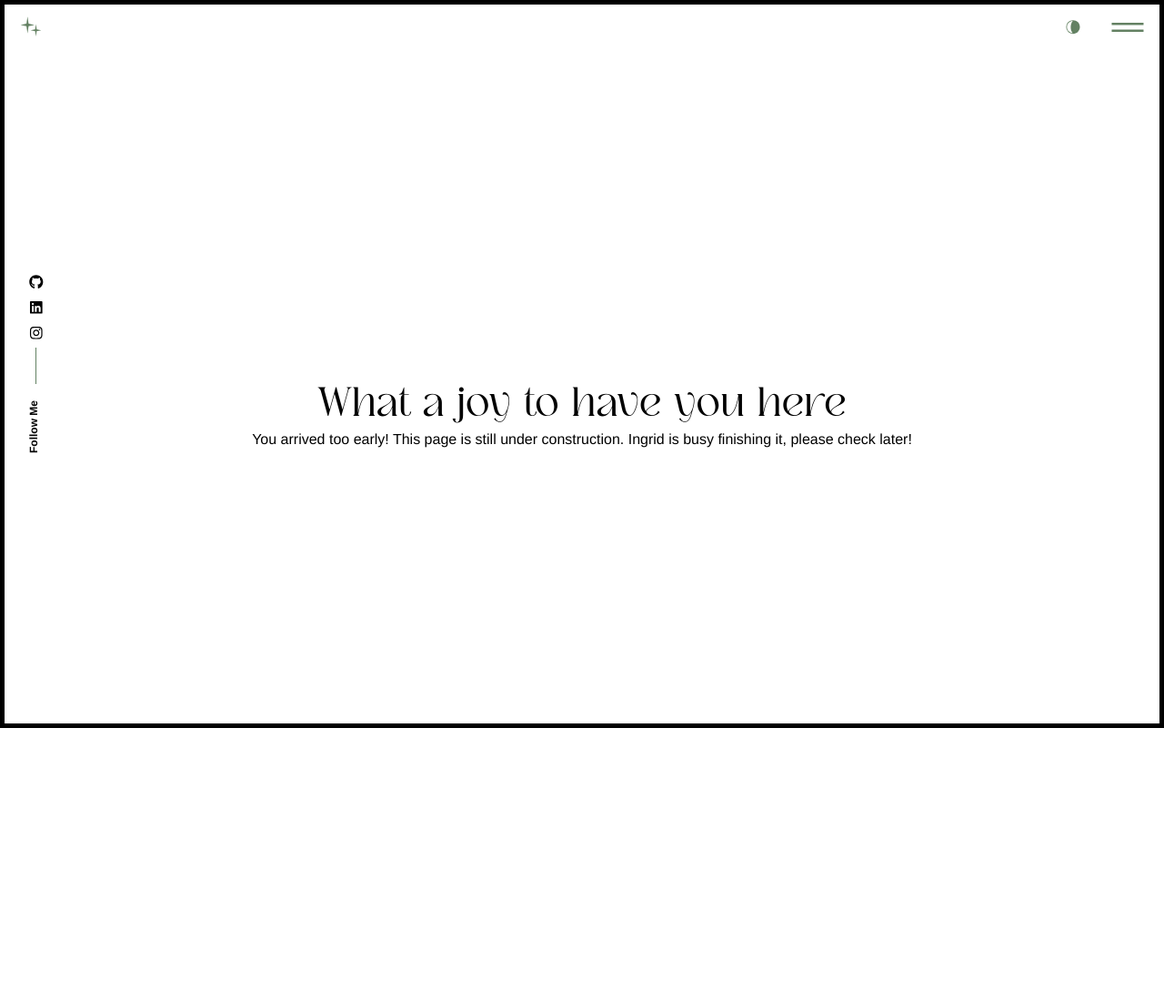
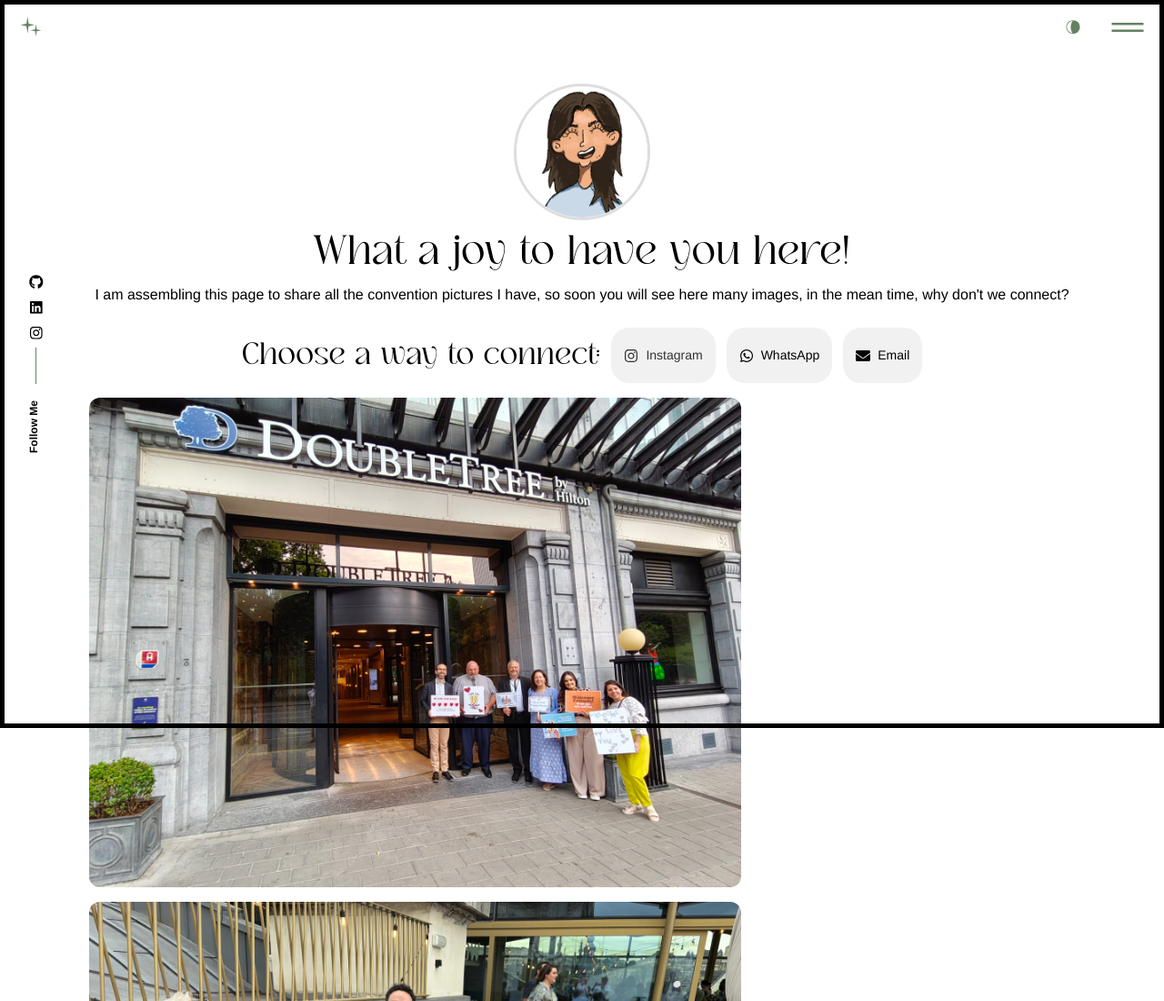
Before and after one commit to ingridbgr/portfolioWebsite, a React app: page /bestlifeever in a window 1280 px wide. Shown: the top 1100 px of the page at 91% size. Before the commit the page ends 860 px from the top, so only its background shows below. Built offline with nearby package versions, Linux system fonts and the light colour scheme; some packages are replaced by stand-ins of ours; a web font is replaced by a local one.

Commit message:
fixed ble page

```diff
--- a/package.json
+++ b/package.json
@@ -11,6 +11,7 @@
         "react-dom": "^18.2.0",
         "react-helmet-async": "^1.0.7",
         "react-icons": "^4.1.0",
+        "react-photo-album": "^3.1.0",
         "react-router-dom": "^6.6.2",
         "react-scripts": "^5.0.1",
         "react-transition-group": "^4.4.2",
--- a/src/content_option.js
+++ b/src/content_option.js
@@ -142,7 +142,7 @@ const dataportfolio = [
 ];
 
 const contactConfig = {
-    YOUR_EMAIL: "ingridbgr@outlook.com",
+    YOUR_EMAIL: "ingridguntendorfer@gmail.com",
     YOUR_FONE: "(+32) 466 39 40 15",
     description: "If you want to hire me or get more information about my work feel free to send me a message :)",
     // YOUR_SERVICE_ID: "service_id",
@@ -153,19 +153,25 @@ const contactConfig = {
 const connectData = {
     title: "Hi again!",
     subtitle: " what brings you here today? ",
-    button1title: "I want to hire your services - Illustration, social media",
-    button1link: "https://notingrid.com/",
+    button1title: "I met you at the Ghent Special Convention",
+    button1link: "https://www.ingridguntendorfer.com/bestlifeever",
+
      button2title: "I want to see your website",
     button2link: "https://www.ingridguntendorfer.com/",
-     button3title: "I met you at the Ghent Special Convention",
-    button3link: "https://www.ingridguntendorfer.com/bestlifeever",
+    button3title: "I want to hire your services - Illustration, social media",
+    button3link: "https://notingrid.com/",
      button4title: "I am just curious",
     button4link: "https://www.ingridguntendorfer.com/contact/",
 };
 
 const bestLifeEver = {
-    title: "What a joy to have you here",
-    description: "You arrived too early! This page is still under construction. Ingrid is busy finishing it, please check later!"
+    title: "What a joy to have you here!",
+    description: "I am assembling this page to share all the convention pictures I have, so soon you will see here many images, in the mean time, why don't we connect?",
+    instagraminvite: "Choose a way to connect:",
+    whatsapp: 'https://wa.me/32466394915',
+  email: 'mailto:ingridguntendorfer@gmail.com',
+  instagram:'https://www.instagram.com/ingridissima',
+
 }
 
 const socialprofils = {
--- a/src/pages/ble/index.js
+++ b/src/pages/ble/index.js
@@ -1,9 +1,13 @@
 
 import "./style.css";
-import { bestLifeEver } from "../../content_option";
+import React from "react";
+import { bestLifeEver, socialprofils } from "../../content_option";
 import { Container } from "react-bootstrap";
-
-
+import ble1 from '../../assets/images/ble_1.jpeg';
+import ble2 from '../../assets/images/ble_2.jpeg';
+import ble3 from '../../assets/images/ble3.jpg';
+import me from '../../assets/images/medrawing.png';
+import { FaInstagram, FaWhatsapp, FaEnvelope } from 'react-icons/fa';
 
 export const BestLifeEver = () => {
     return (
@@ -11,10 +15,44 @@ export const BestLifeEver = () => {
         <Container>
             <div class="center-container">
 
+                <div className="profile-container">
+  <img src={me} alt="Profile" className="profile-image" />
+</div>
+
                 <h2> {bestLifeEver.title}</h2>
 
                 <div class="center-column" >{bestLifeEver.description}  </div>
+                <div className="social-buttons">
+
+                    <h4> {bestLifeEver.instagraminvite}</h4>
+                    <a href={socialprofils.instagram} target="_blank" rel="noopener noreferrer">
+                        <FaInstagram />
+                        <span>Instagram</span>
+                    </a>
+                    <a href={socialprofils.whatsapp} target="_blank" rel="noopener noreferrer">
+                        <FaWhatsapp />
+                        <span>WhatsApp</span>
+                    </a>
+                    <a href={socialprofils.email}>
+                        <FaEnvelope />
+                        <span>Email</span>
+                    </a>
+                </div>
+                <div className="photo-gallery">
+                    <div className="item item-h">
+                        <img src={ble1} alt="Ble 1" />
+                    </div>
+                    <div className="item item-h">
+                        <img src={ble2} alt="Ble 2" />
+                    </div>
+                    <div className="item item-h">
+                        <img src={ble3} alt="Ble 3" />
+                    </div>
+                </div>
+
+
             </div>
+
         </Container>
 
     );
--- a/src/pages/ble/style.css
+++ b/src/pages/ble/style.css
@@ -1,8 +1,9 @@
 .center-column {
   display: flex;
-
-      gap: 10px; /* space between buttons */
-      width: max-content;
+text-align: center;
+  gap: 10px;
+  /* space between buttons */
+  width: fit-content;
 }
 
 .center-container {
@@ -10,5 +11,87 @@
   justify-content: center;
   align-items: center;
   flex-direction: column;
-      height: 100vh;
+
 }
+
+.center-container h2, h4 {
+  Margin: 1rem 0;
+  text-align: center;
+}
+
+.photo-gallery {
+  display: grid;
+  grid-template-columns: repeat(6, 1fr);
+  gap: 16px;
+  padding: 16px;
+  max-width: 1200px;
+  margin: 0 auto;
+}
+
+.item img {
+  width: 100%;
+  height: auto;
+  display: block;
+  object-fit: cover;
+  border-radius: 12px;
+}
+
+/* Horizontal images span 4 columns */
+.item-h {
+  grid-column: span 6;
+}
+
+@media (min-width: 768px) {
+  .item-h {
+    grid-column: span 4;
+  }
+
+  .item-v {
+    grid-column: span 2;
+  }
+}
+
+.social-buttons {
+  display: flex;
+  flex-wrap: wrap;
+  gap: 12px;
+  margin-top: 24px;
+  justify-content: center;
+}
+
+.social-buttons a {
+  display: inline-flex;
+  align-items: center;
+  gap: 8px;
+  padding: 8px 14px;
+  background-color: #f1f1f1;
+  border-radius: 20px;
+  text-decoration: none;
+  font-size: 14px;
+  color: #333;
+  transition: background-color 0.3s ease, transform 0.2s ease;
+}
+
+.social-buttons a:hover {
+  background-color: #e0e0e0;
+  transform: scale(1.05);
+}
+
+.social-buttons svg {
+  font-size: 16px;
+}
+
+.profile-container {
+  display: flex;
+  justify-content: center;
+  margin-top: 32px;
+}
+
+.profile-image {
+  width: 150px;
+  height: 150px;
+  border-radius: 50%;
+  object-fit: cover;
+  border: 3px solid #ddd;
+
+}
--- a/src/pages/connect/index.js
+++ b/src/pages/connect/index.js
@@ -1,6 +1,6 @@
 
 import "./style.css";
-import { connectData, meta } from "../../content_option";
+import { connectData, bestLifeEver } from "../../content_option";
 import { Container } from "react-bootstrap";
 import { Link } from "react-router-dom";
 
@@ -13,6 +13,7 @@ export const Connect = () => {
                 <meta charSet="utf-8" />
                 <title> {connectData.title}</title>
                 <meta name="description" content={connectData.description} />
+
                 <div class="button-column" >
                            <a href={connectData.button1link}>
                     <button className="btn ac_btn" type="submit">
@@ -36,6 +37,7 @@ export const Connect = () => {
                     </button>
                     </a>
                 </div>
+
             </div>
         </Container>
 
--- a/src/pages/connect/style.css
+++ b/src/pages/connect/style.css
@@ -2,7 +2,7 @@
       display: flex;
       flex-direction: column;
       gap: 10px; /* space between buttons */
-      width: max-content;
+      align-items: center;
     }
 
     .button-column button {
@@ -15,6 +15,4 @@
       display: flex;
       justify-content: center;
       align-items: center;
-
-      height: 100vh;
     }
```
Also changed, not shown: src/assets/images/ble3.jpg (added), src/assets/images/ble_1.jpeg (added), src/assets/images/ble_2.jpeg (added), src/assets/images/medrawing.png (added), 1 other file. Lines whose indentation alone changed are shown as unchanged.
